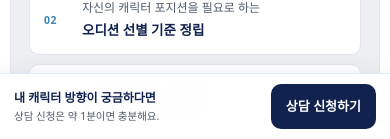
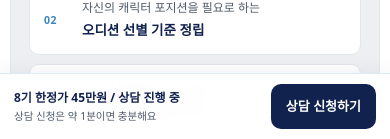
Before and after one commit to tkddnjs2959-lab/tryangle-homepage, a Next.js app: page / in a window 390 px wide. Shown: the part 705-844 px from the top of the page. Built offline with nearby package versions, Linux system fonts and the light colour scheme; no server answers.

Commit message:
Tune mobile heading and CTA copy

```diff
--- a/src/app/ConsultationCta.module.css
+++ b/src/app/ConsultationCta.module.css
@@ -15,6 +15,7 @@
   backdrop-filter: blur(10px);
 }
 .ctaCopy { display: grid; gap: 1px; color: var(--navy); white-space: nowrap; }
+.mobileCtaCopy { display: none !important; }
 .ctaCopy strong { font-size: 13px; }
 .ctaCopy span { color: var(--sub); font-size: 11px; }
 .ctaButton {
@@ -114,6 +115,8 @@
   }
   .ctaCopy strong { font-size: 12px; }
   .ctaCopy span { font-size: 10.5px; }
+  .desktopCtaCopy { display: none !important; }
+  .mobileCtaCopy { display: block !important; }
   .ctaButton { padding: 12px 15px; }
   .backdrop { align-items: end; padding: 0; }
   .dialog { width: 100%; max-height: 94dvh; border-radius: 18px 18px 0 0; }
--- a/src/app/ConsultationCta.tsx
+++ b/src/app/ConsultationCta.tsx
@@ -58,8 +58,10 @@ export default function ConsultationCta() {
     <>
       <div className={`${styles.ctaBar} ${pathname === '/' ? styles.homeCtaBar : ''}`}>
         <div className={styles.ctaCopy}>
-          <strong>내 캐릭터 방향이 궁금하다면</strong>
-          <span>상담 신청은 약 1분이면 충분해요.</span>
+          <strong className={styles.desktopCtaCopy}>내 캐릭터 방향이 궁금하다면</strong>
+          <strong className={styles.mobileCtaCopy}>8기 한정가 45만원 / 상담 진행 중</strong>
+          <span className={styles.desktopCtaCopy}>상담 신청은 약 1분이면 충분해요.</span>
+          <span className={styles.mobileCtaCopy}>상담 신청은 약 1분이면 충분해요</span>
         </div>
         <button className={styles.ctaButton} type="button" onClick={() => openModal()} aria-haspopup="dialog">
           상담 신청하기
--- a/src/app/StudentChangesCarousel.tsx
+++ b/src/app/StudentChangesCarousel.tsx
@@ -24,7 +24,7 @@ export default function StudentChangesCarousel() {
       <div className={styles.changeHeading}>
         <div>
           <p className={styles.sectionEyebrow}>REAL CHANGES</p>
-          <h2 id="student-changes-title" className={`${styles.h2} ${styles.changeTitle}`}>캐릭터 포지셔닝 이후, 실제 수강생들의 변화</h2>
+          <h2 id="student-changes-title" className={`${styles.h2} ${styles.changeTitle}`}>캐릭터 포지셔닝 이후,<br className={styles.brMobile} />실제 수강생들의 변화</h2>
         </div>
       </div>
 
```
